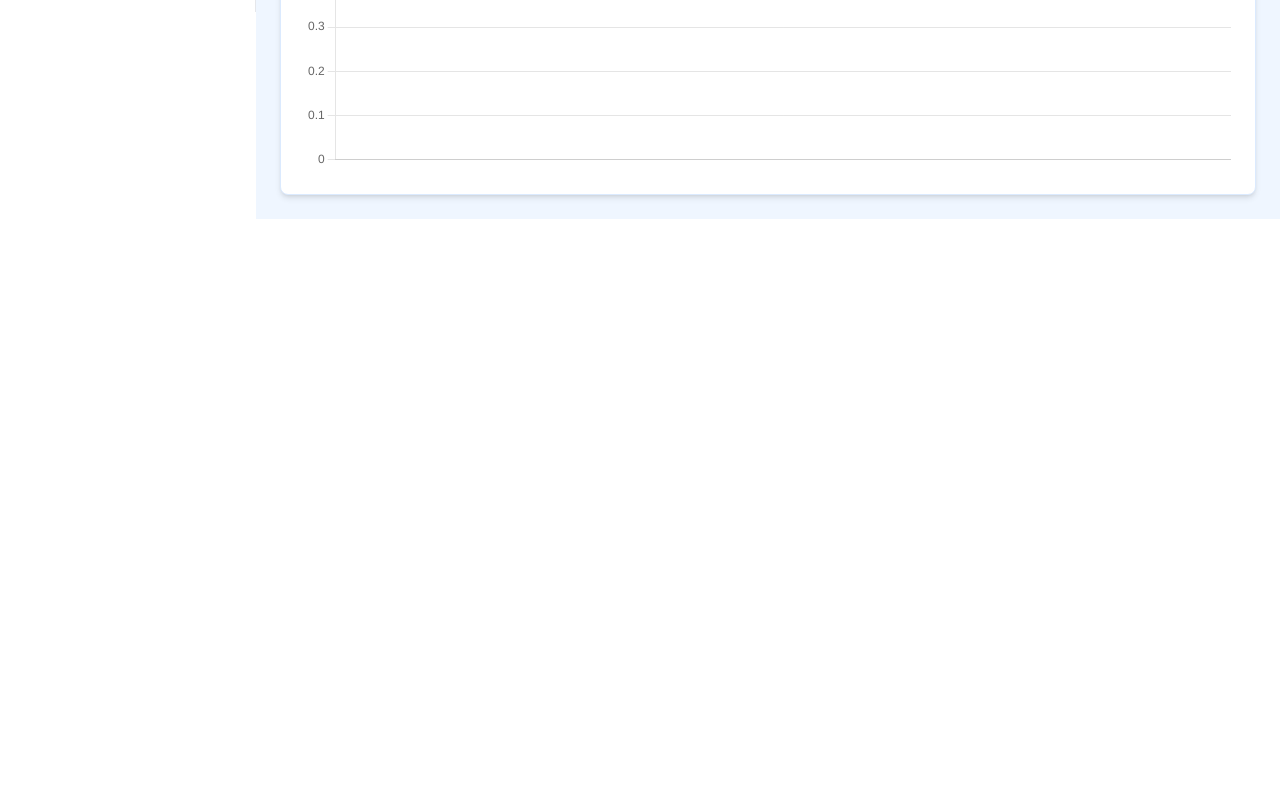
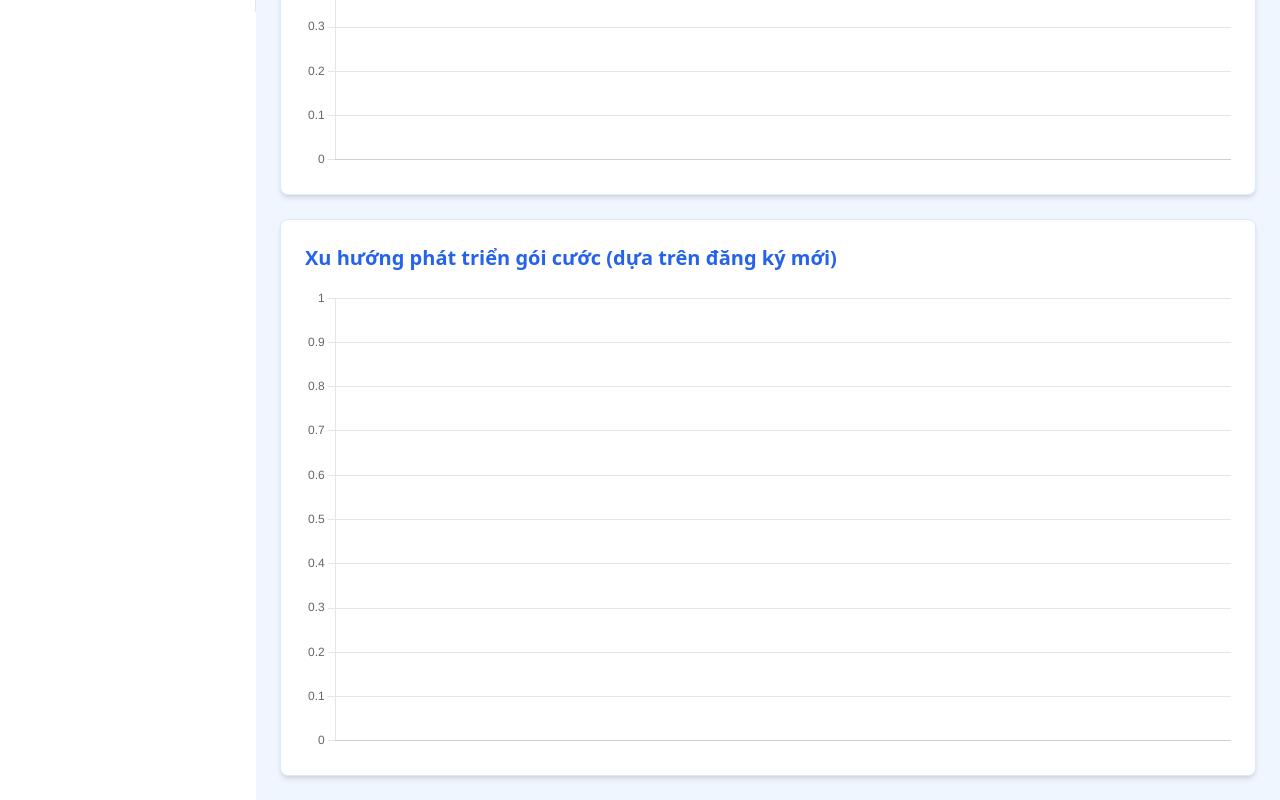
Before and after one commit to lekhanhdat/mobifone-fe, a React (Vite) app: page / in a window 1280 px wide. Shown: the part 788-1588 px from the top of the page. Before the commit the page ends 1007 px from the top, so only its background shows below. Built offline with nearby package versions, Linux system fonts and the light colour scheme; no server answers; sample sign-in values are in the browser's storage.

Commit message:
feat(Dashboard): add line chart for package

```diff
--- a/src/pages/Dashboard.jsx
+++ b/src/pages/Dashboard.jsx
@@ -1,6 +1,5 @@
-// src/pages/Dashboard.jsx
 import React, { useState, useEffect } from 'react';
-import axios from 'axios'; // Hoặc dùng instance từ utils/axios.js nếu bạn có
+import axios from 'axios';
 import { Line } from 'react-chartjs-2';
 import {
   Chart as ChartJS,
@@ -21,6 +20,7 @@ ChartJS.register(CategoryScale, LinearScale, PointElement, LineElement, Title, T
 const Dashboard = () => {
   const [stats, setStats] = useState({ total: 0, newSubs: 0, canceledSubs: 0, totalPackages: 0, percentNew: 0, percentCanceled: 0 });
   const [trend, setTrend] = useState([]);
+  const [packageTrend, setPackageTrend] = useState([]);
   const [filter, setFilter] = useState({ from: '', to: '', province: '', district: '' });
   const [options, setOptions] = useState({ provinces: [] });
   const [districtOptions, setDistrictOptions] = useState([]);
@@ -76,6 +76,10 @@ const Dashboard = () => {
         setStats(statsRes.data);
         const trendRes = await axios.get(`http://localhost:5000/api/stats/trend?${params.toString()}`);
         setTrend(trendRes.data);
+
+        // Fetch cho package trend
+        const packageTrendRes = await axios.get(`http://localhost:5000/api/stats/package-trend?${params.toString()}`);
+        setPackageTrend(packageTrendRes.data);
       } catch (err) {
         console.error('Error fetching data:', err);
       } finally {
@@ -96,6 +100,7 @@ const Dashboard = () => {
 
   if (loading) return <p className="text-center text-gray-500">Đang tải dữ liệu...</p>;
 
+  // Data cho biểu đồ thuê bao
   const labels = trend.map(t => t.label);
   const dataPoints = trend.map(t => t.count);
   const lineData = {
@@ -104,6 +109,21 @@ const Dashboard = () => {
       label: 'Thuê bao mới',
       data: dataPoints,
       borderColor: '#3b82f6',
+      backgroundColor: 'rgba(59, 130, 246, 0.2)',
+      fill: true,
+      tension: 0.4,
+    }],
+  };
+
+  // Data cho biểu đồ gói cước
+  const packageLabels = packageTrend.map(t => t.label);
+  const packageDataPoints = packageTrend.map(t => t.count);
+  const packageLineData = {
+    labels: packageLabels,
+    datasets: [{
+      label: 'Gói cước mới',
+      data: packageDataPoints,
+      borderColor: '#3b82f6', // Màu amber để phân biệt
       backgroundColor: 'rgba(59, 130, 246, 0.2)',
       fill: true,
       tension: 0.4,
@@ -129,13 +149,13 @@ const Dashboard = () => {
     <p className="text-sm">
       <span className={value > 0 ? 'text-green-500' : 'text-red-500'}>
         {value > 0 ? '↑' : '↓'} {Math.abs(value)}%
-      </span> so với tháng trước
+      </span> so với kỳ trước
     </p>
   );
 
   return (
     <div className="p-6 bg-blue-50 min-h-screen">
-      <h2 className="text-3xl font-bold text-blue-600 mb-6">Dashboard</h2> {/* Thêm tiêu đề nếu cần */}
+      <h2 className="text-3xl font-bold text-blue-600 mb-6">Dashboard</h2>
       {/* Stats Grid */}
       <div className="grid grid-cols-1 md:grid-cols-4 gap-6 mb-8">
         {/* Card Tổng số thuê bao - Link đến /subscriber */}
@@ -199,9 +219,15 @@ const Dashboard = () => {
         </div>
       </div>
       {/* Line Chart */}
-      <div className="bg-white p-6 rounded-lg shadow-md border border-blue-100">
+      {/* Biểu đồ đường hiện tại (thuê bao) */}
+      <div className="bg-white p-6 rounded-lg shadow-md border border-blue-100 mb-6"> {/* Thêm mb-6 để khoảng cách với biểu đồ mới */}
         <h3 className="text-xl font-bold text-blue-600 mb-4">Xu hướng phát triển thuê bao (dựa trên thuê bao mới)</h3>
         <Line data={lineData} options={lineOptions} />
+      </div>
+      {/* Biểu đồ đường mới (gói cước) - Giao diện tương tự, đặt phía dưới */}
+      <div className="bg-white p-6 rounded-lg shadow-md border border-blue-100">
+        <h3 className="text-xl font-bold text-blue-600 mb-4">Xu hướng phát triển gói cước (dựa trên đăng ký mới)</h3>
+        <Line data={packageLineData} options={lineOptions} />
       </div>
     </div>
   );
```
